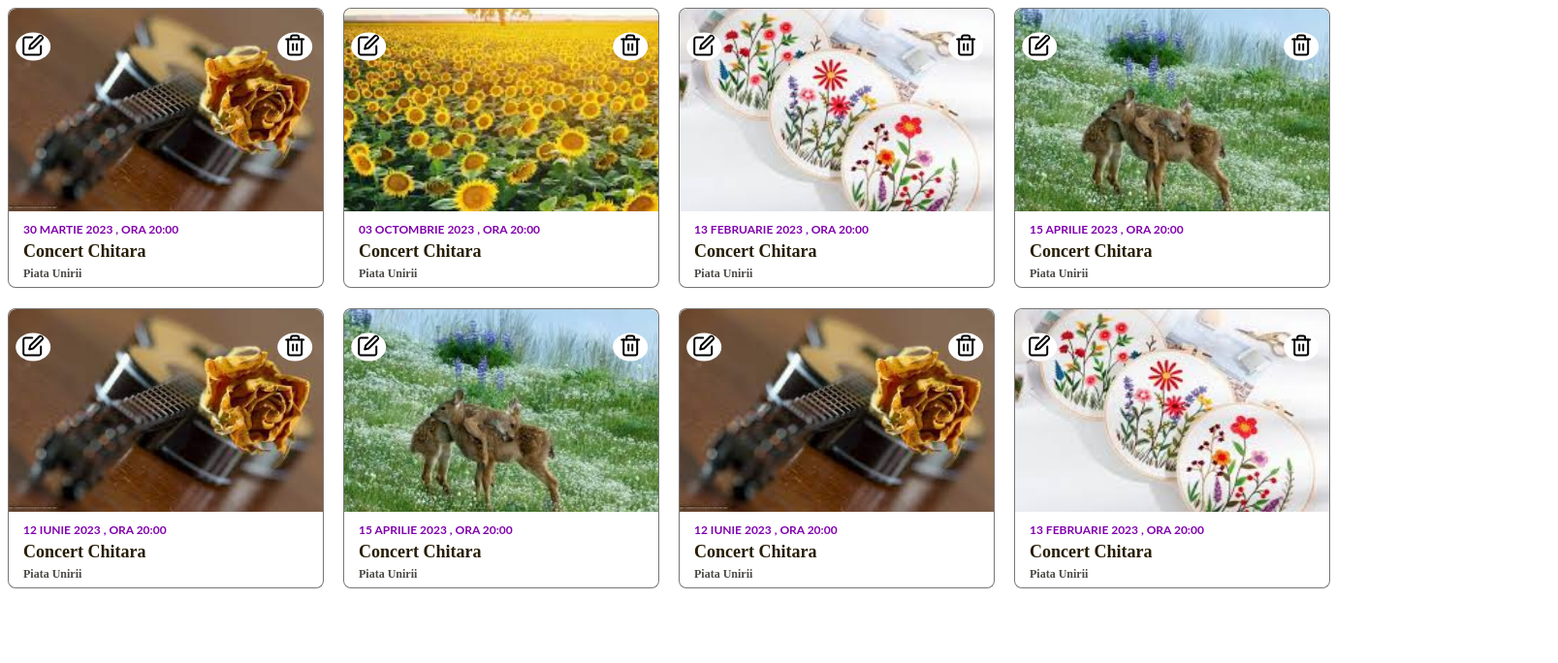
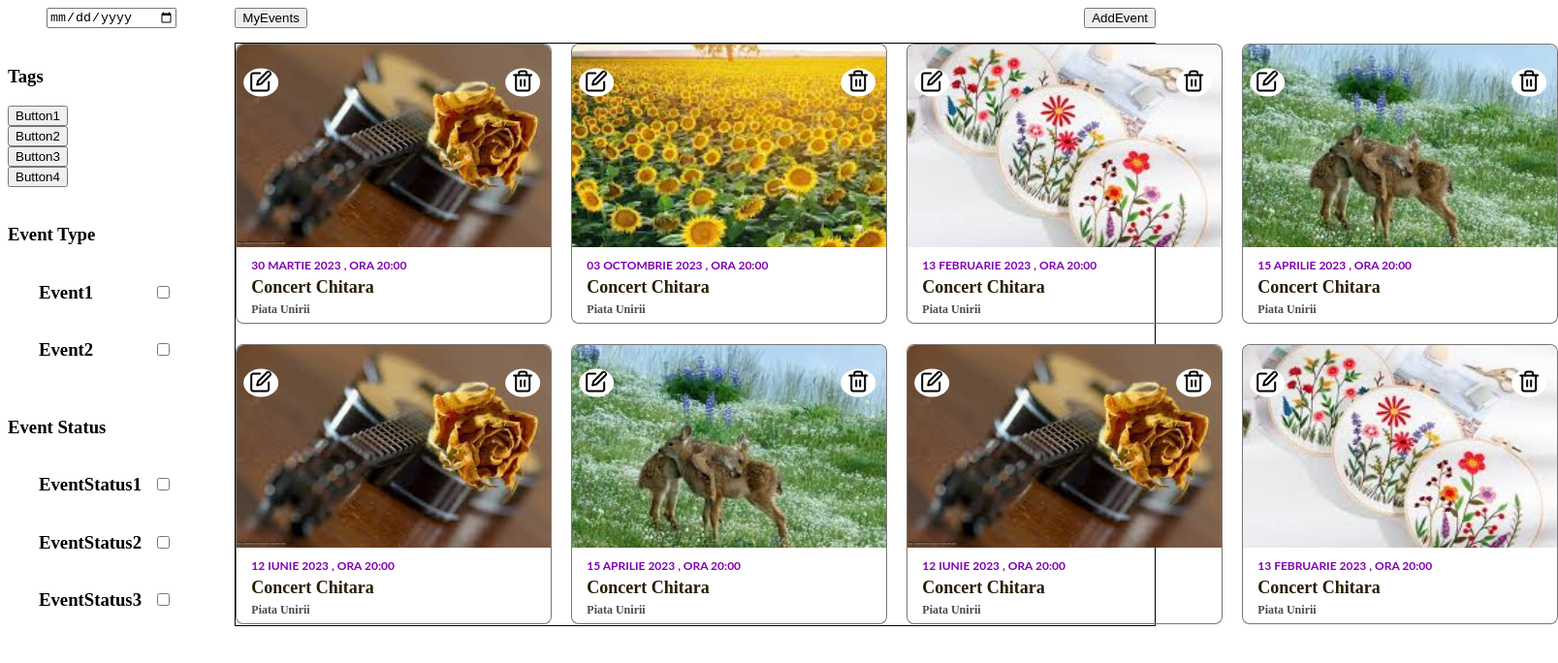
Before and after one commit to mihaihosu/NessLabs, an Angular app in the folder ness-lab-angular/: page / in a window 1280 px wide. Shown: the top 684 px of the page at 97% size, 1607 px wide, since content can reach past the window. Built offline with nearby package versions, Linux system fonts and the light colour scheme.

Commit message:
created page layout

```diff
--- a/ness-lab-angular/src/app/app.component.html
+++ b/ness-lab-angular/src/app/app.component.html
@@ -1 +1 @@
-<app-event-cards></app-event-cards>
+<app-layout></app-layout>
--- a/ness-lab-angular/src/app/app.module.ts
+++ b/ness-lab-angular/src/app/app.module.ts
@@ -4,9 +4,10 @@ import { MatIconModule, MatIconRegistry } from '@angular/material/icon';
 import { AppRoutingModule } from './app-routing.module';
 import { AppComponent } from './app.component';
 import { EventCardsComponent } from './event-cards/event-cards.component';
+import { LayoutComponent } from './layout/layout.component';
 
 @NgModule({
-  declarations: [AppComponent, EventCardsComponent],
+  declarations: [AppComponent, EventCardsComponent, LayoutComponent],
   imports: [BrowserModule, AppRoutingModule, MatIconModule],
   providers: [],
   bootstrap: [AppComponent],
--- /dev/null
+++ b/ness-lab-angular/src/app/layout/layout.component.html
@@ -0,0 +1,51 @@
+<div class="home-page">
+  <div class="left">
+    <div class="date"><input type="date" /></div>
+    <div class="tags">
+      <div class="tags-title"><h3>Tags</h3></div>
+      <div class="tags-buttons">
+        <div class="button1"><button>Button1</button></div>
+        <div class="button2"><button>Button2</button></div>
+        <div class="button3"><button>Button3</button></div>
+        <div class="button4"><button>Button4</button></div>
+      </div>
+    </div>
+    <div>
+      <div class="event-type-title"><h3>Event Type</h3></div>
+      <div class="options-box">
+        <div class="options-box-v2">
+          <div class="event-type"><h3>Event1</h3></div>
+          <div class="event-checkbox"><input type="checkbox" /></div>
+        </div>
+        <div class="options-box-v2">
+          <div class="event-type"><h3>Event2</h3></div>
+          <div class="event-checkbox"><input type="checkbox" /></div>
+        </div>
+      </div>
+    </div>
+    <div>
+      <div class="event-status-title"><h3>Event Status</h3></div>
+      <div class="options-box">
+        <div class="options-box-v2">
+          <div class="event-type"><h3>EventStatus1</h3></div>
+          <div class="event-checkbox"><input type="checkbox" /></div>
+        </div>
+        <div class="options-box-v2">
+          <div class="event-type"><h3>EventStatus2</h3></div>
+          <div class="event-checkbox"><input type="checkbox" /></div>
+        </div>
+        <div class="options-box-v2">
+          <div class="event-type"><h3>EventStatus3</h3></div>
+          <div class="event-checkbox"><input type="checkbox" /></div>
+        </div>
+      </div>
+    </div>
+  </div>
+  <div class="right">
+    <div class="content-navbar">
+      <button>MyEvents</button>
+      <button>AddEvent</button>
+    </div>
+    <div class="events-content"><app-event-cards></app-event-cards></div>
+  </div>
+</div>
--- /dev/null
+++ b/ness-lab-angular/src/app/layout/layout.component.scss
@@ -0,0 +1,79 @@
+.container {
+  display: flex;
+  flex-wrap: wrap;
+  gap: 20px;
+}
+
+.left {
+  flex: 1 1 300px;
+  display: flex;
+  flex-direction: column;
+  gap: 20px;
+}
+
+.right {
+  flex: 1 1 76rem;
+  display: flex;
+  flex-direction: column;
+  gap: 15px;
+  padding-right: 5rem;
+}
+
+.button1,
+.button2,
+.button3,
+.button4,
+.event-type1,
+.event-type2,
+.event-status1,
+.event-status2,
+.event-status3 {
+  display: flex;
+  align-items: center;
+  gap: 10px;
+}
+
+.options-box {
+  display: flex;
+  /* align-items: center; */
+  justify-content: space-between;
+  flex-direction: column;
+}
+
+.options-box-v2 {
+  display: flex;
+  align-items: center;
+  justify-content: space-between;
+}
+
+.events-content {
+  height: 600px;
+  border: 1px solid black;
+}
+
+.content-navbar {
+  display: flex;
+  justify-content: space-between;
+  gap: 10px;
+}
+
+.home-page {
+  display: flex;
+  flex-direction: row;
+}
+
+.event-type {
+  padding-left: 2rem;
+}
+
+.event-checkbox {
+  margin-right: 4rem;
+}
+
+.date {
+  display: flex;
+  align-content: space-between;
+  flex-direction: column;
+  padding-right: 60px;
+  padding-left: 40px;
+}
--- /dev/null
+++ b/ness-lab-angular/src/app/layout/layout.component.ts
@@ -0,0 +1,15 @@
+import { Component, OnInit } from '@angular/core';
+
+@Component({
+  selector: 'app-layout',
+  templateUrl: './layout.component.html',
+  styleUrls: ['./layout.component.scss']
+})
+export class LayoutComponent implements OnInit {
+
+  constructor() { }
+
+  ngOnInit(): void {
+  }
+
+}
```
Also changed, not shown: 1 other file (tests, documents, lock files or other folders).
